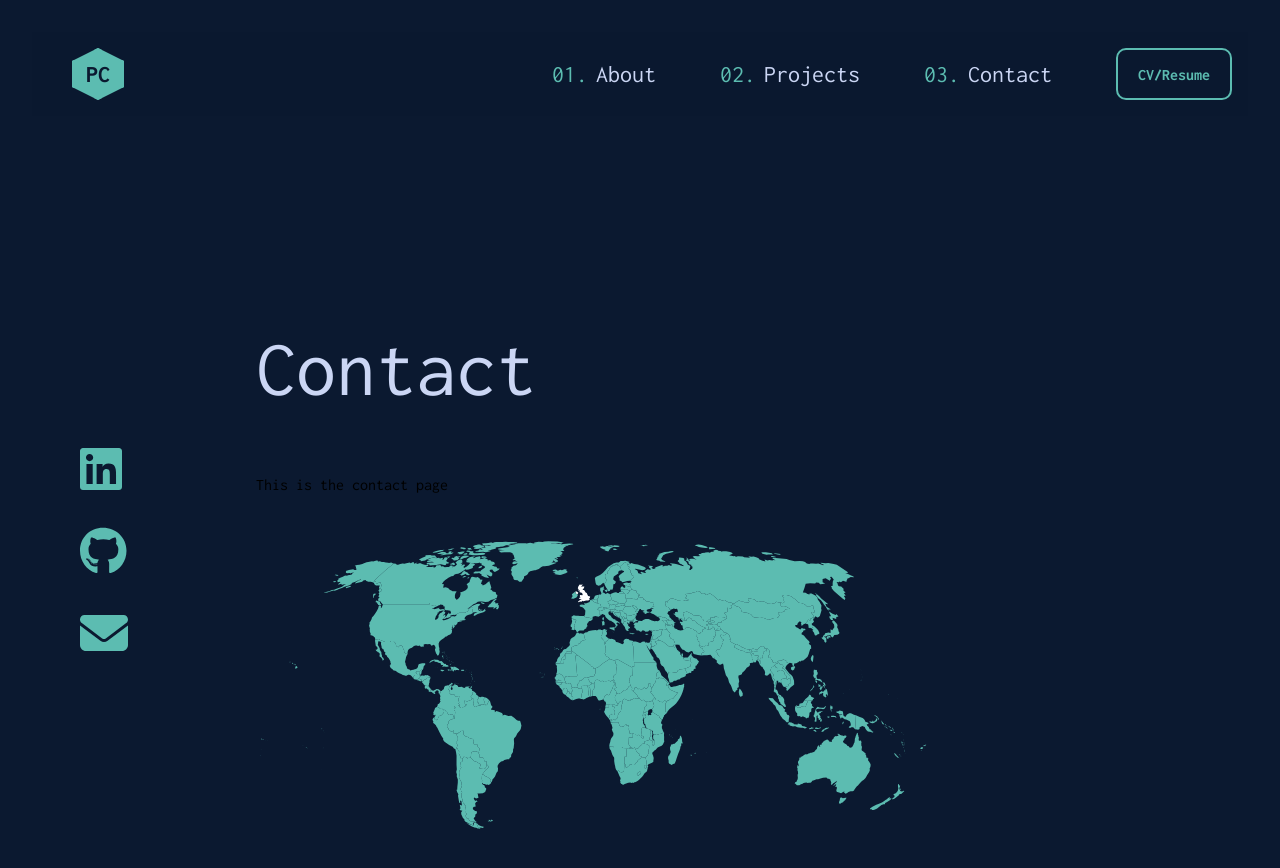
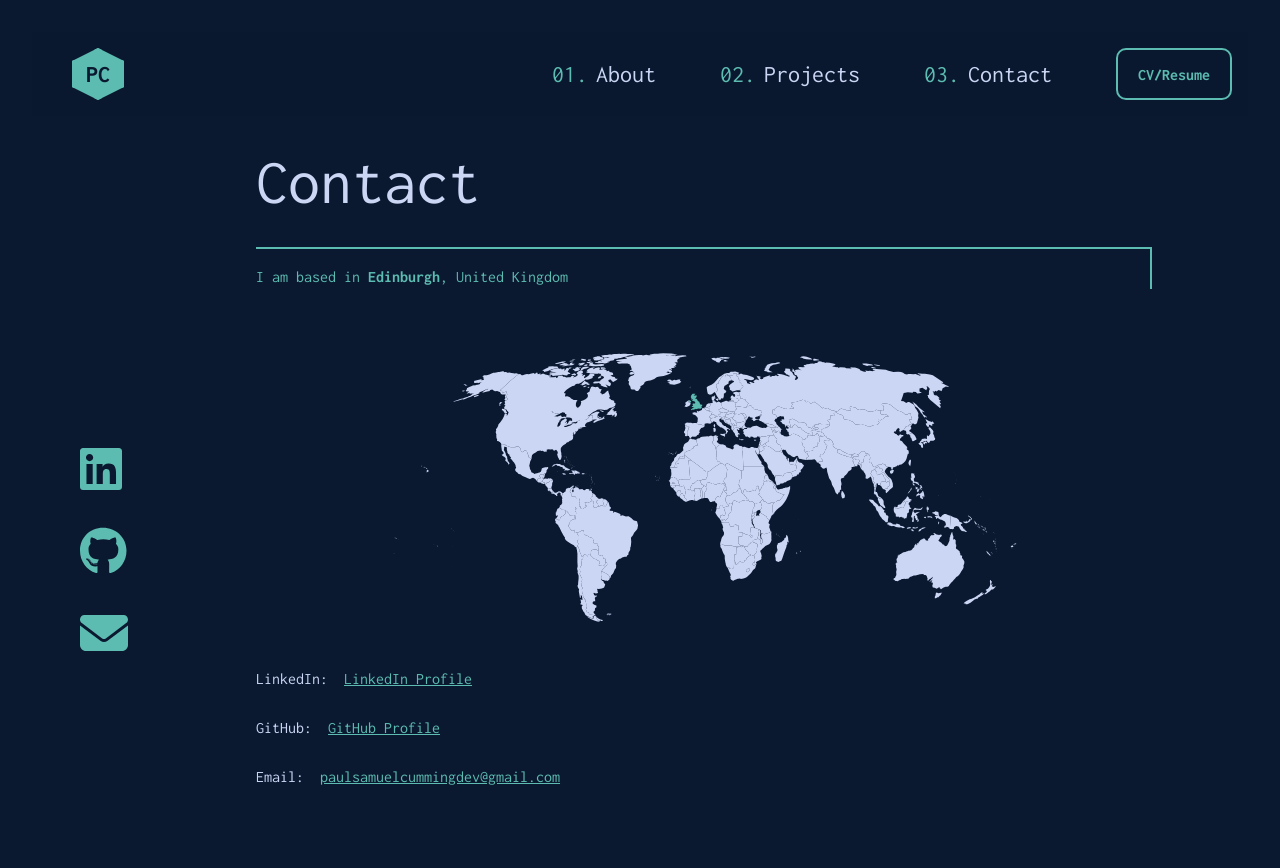
Before and after one commit to WaxenOsprey/WaxenOsprey.github.io, a React (Create React App) app: page /contact in a window 1280 px wide. Shown: the top 868 px of the page. After the commit the page ends 832 px from the top, so only its background shows below. Built offline with nearby package versions, Linux system fonts and the light colour scheme.

Commit message:
added contact details to Contact.js

```diff
--- a/src/containers/Contact.js
+++ b/src/containers/Contact.js
@@ -1,44 +1,111 @@
 import styled from 'styled-components';
-import worldMap from '../assets/world3.svg'
+import worldMap from '../assets/world5.svg';
+
+
 
 const Contact = () => {
+  const email = 'paulsamuelcummingdev@gmail.com';
+  const gitHub = 'https://github.com/WaxenOsprey';
+  const linkedIn = 'https://www.linkedin.com/in/paulsamuelcummingdev/';
+
   return (
     <>
       <ContactContainer>
         <Title>Contact</Title>
-                <p>This is the contact page</p>
+        <Message>I am based in <strong>Edinburgh</strong>, United Kingdom</Message>
+        <MapWrapper>
           <WorldMap src={worldMap} alt="world map" />
+        </MapWrapper>
+        <ContactWrapper>
+          <ContactDetail>
+            <ContactHeading>LinkedIn:</ContactHeading>
+            <LinkedInLink href={linkedIn} target="_blank" rel="noopener noreferrer">LinkedIn Profile</LinkedInLink>
+          </ContactDetail>
+          <ContactDetail>
+            <ContactHeading>GitHub:</ContactHeading>
+            <GitHubLink href={gitHub} target="_blank" rel="noopener noreferrer">GitHub Profile</GitHubLink>
+          </ContactDetail>
+          <ContactDetail>
+            <ContactHeading>Email:</ContactHeading>
+            <EmailLink href={`mailto:${email}`}>{email}</EmailLink>
+          </ContactDetail>
+        </ContactWrapper>
       </ContactContainer>
     </>
   );
-}
+};
 
-
+const ContactContainer = styled.div`
+  display: flex;
+  flex-direction: column;
+  margin-left: 8rem;
+  margin-right: 8rem;
+  width: 100%;
+`;
 
 const Title = styled.p`
-    color: rgb(203,214,244);
-    font-size: 5rem;
+  color: rgb(203, 214, 244);
+  font-size: 4rem;
+  margin: 0;
+  padding: 0;
+`;
+
+const MapWrapper = styled.div`
+  display: flex;
+  flex-direction: row;
+  justify-content: center;
+
+`;
+
+const ContactWrapper = styled.div`
+  display: flex;
+  flex-direction: column;
+  align-items: flex-start;
+`;
+
+const ContactDetail = styled.div`
+  display: flex;
+  align-items: center;
+`;
+
+const WorldMap = styled.img`
+  width: 70%;
+  height: auto;
+  margin-top: 2rem;
+  margin-bottom: 2rem;
+  background-color: rgb(11, 25, 48);
+  color: rgb(92, 188, 177);
+`;
+
+const Message = styled.p`
+  color: rgb(92, 188, 177);
+  font-size: 1rem;
   margin: 0;
   padding: 0;
   margin-top: 2rem;
   margin-bottom: 2rem;
   line-height: 1.5;
+  border-top: 2px solid rgb(92, 188, 177);
+  border-right: 2px solid rgb(92, 188, 177);
+  padding-top: 1rem;
+  text-align: left;
 `;
 
-const ContactContainer = styled.div`
-    display: flex;
-    flex-direction: column;
-    margin: 8rem;
-    width: 100%;
+const ContactHeading = styled.p`
+  color: rgb(203, 214, 244);
+  margin-right: 1rem;
 `;
 
-const WorldMap = styled.img`
-    width: 75%;
-    height: auto;
-    margin-top: 2rem;
-    margin-bottom: 2rem;
-    background-color: rgb(11,25,48);
-    color: rgb(92,188,177);
+const EmailLink = styled.a`
+  color: rgb(92, 188, 177);
+`;
+
+const LinkedInLink = styled.a`
+  color: rgb(92, 188, 177);
+`;
+
+const GitHubLink = styled.a`
+  color: rgb(92, 188, 177);
 `;
 
 
```
Also changed, not shown: src/assets/world2.svg (added), src/assets/world5.svg (added). Lines whose indentation alone changed are shown as unchanged.
